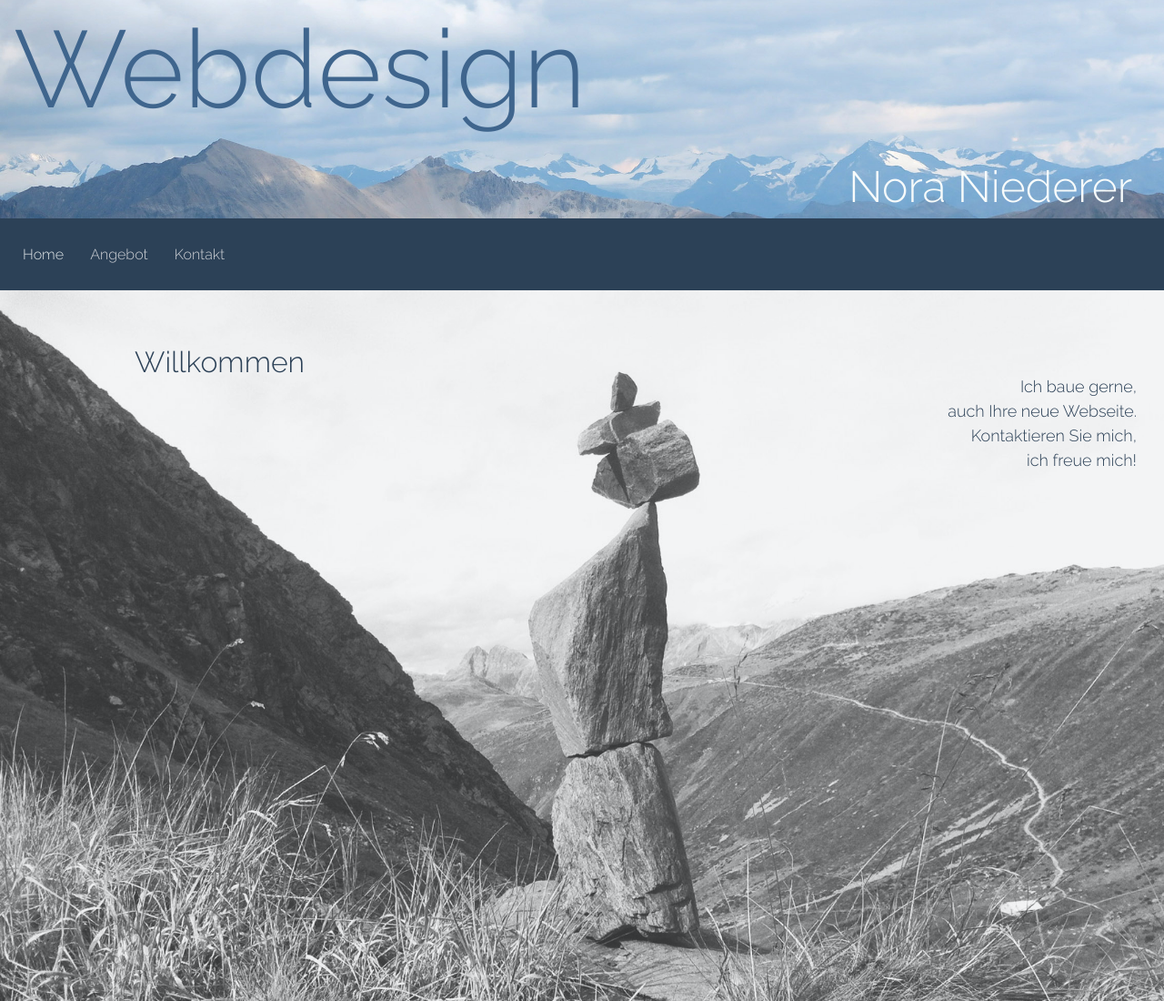
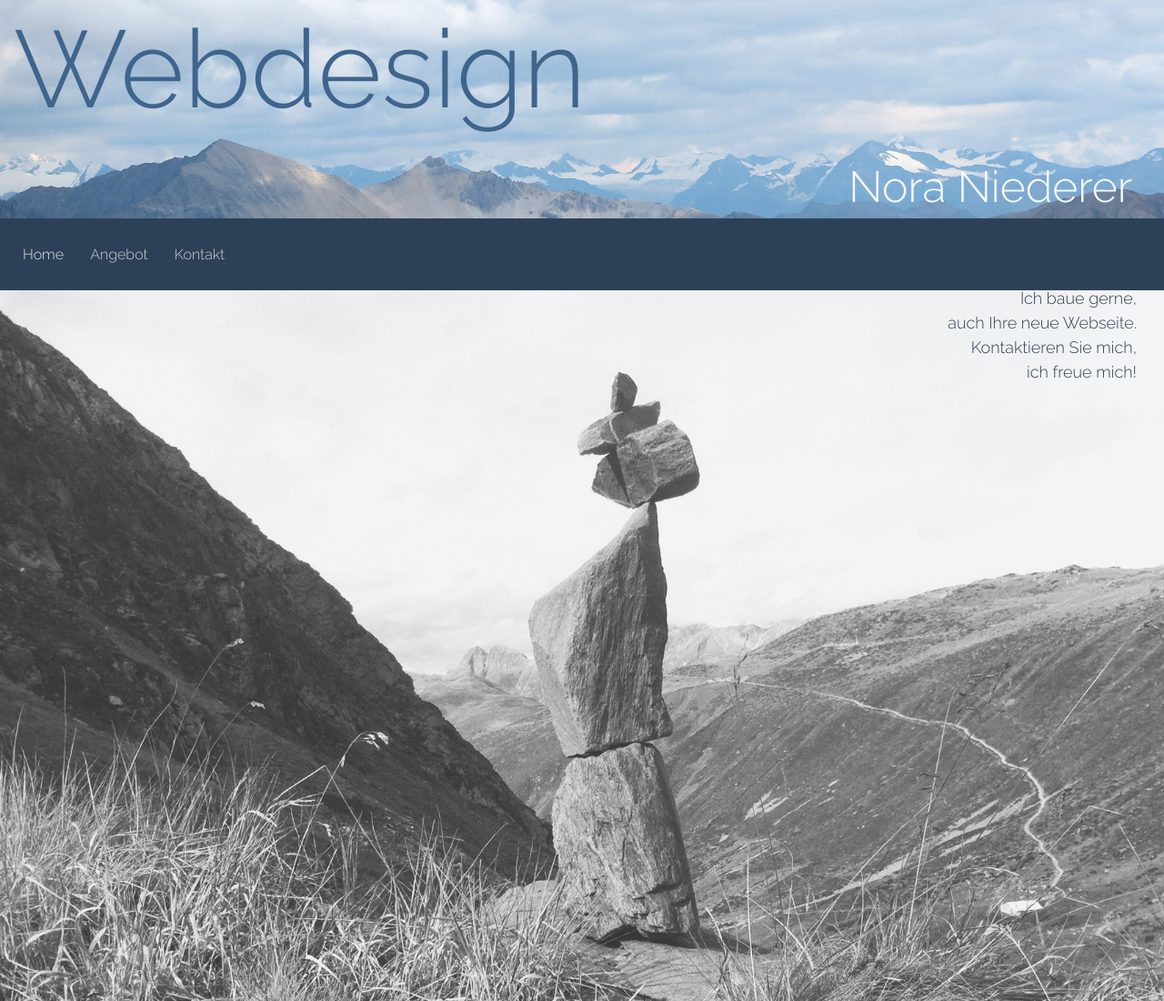
Before and after one commit to noranuri/noraniederer, a plain HTML site: page index.html in a window 1280 px wide. Shown: the top 1100 px of the page at 91% size. Drawn offline with Linux system fonts and the light colour scheme.

Commit message:
test
test...

```diff
--- a/index.html
+++ b/index.html
@@ -48,7 +48,7 @@
         <!-- new main content -->
         <div id="main">
           <div id="home-img">
-            <h2 id="home_home">Willkommen</h2>
+            <!-- <h2 id="home_home">Willkommen</h2> -->
 
             <p id="home-paragraph">
               Ich baue gerne, <br />
```
Also changed, not shown: 6 other files.
